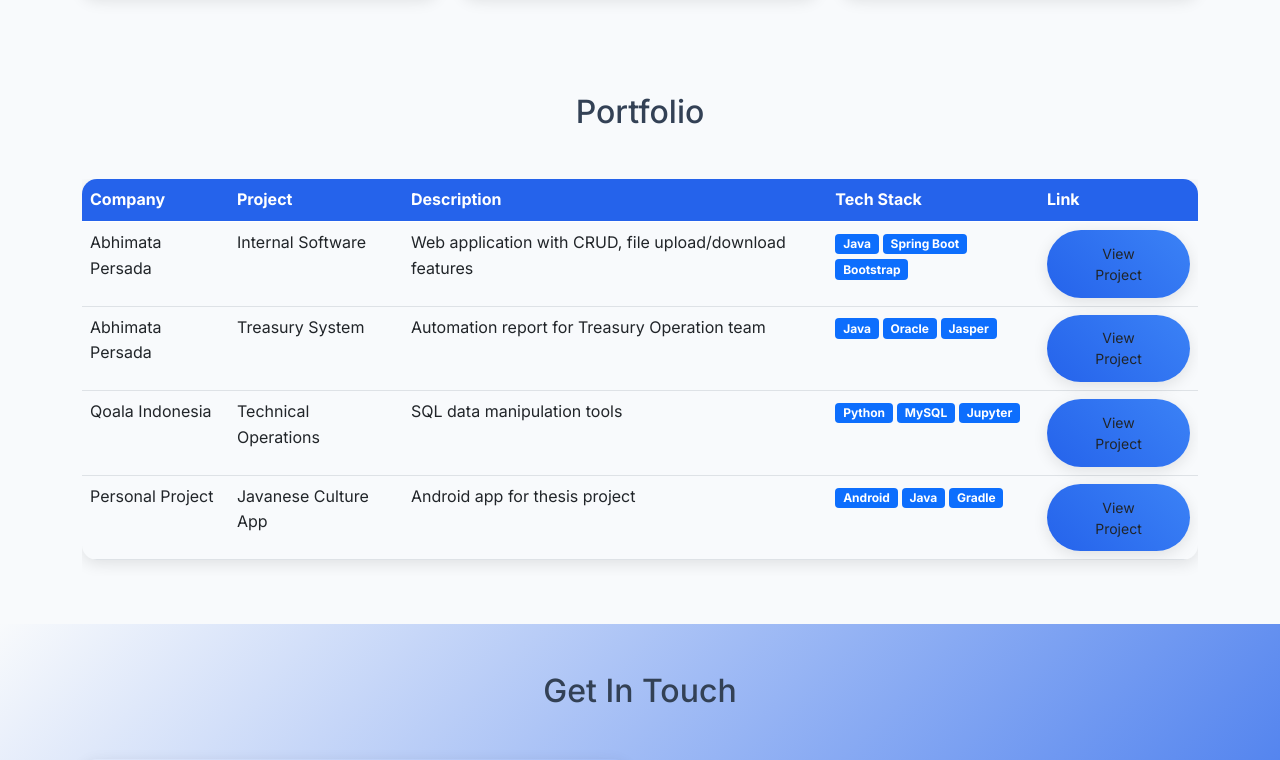
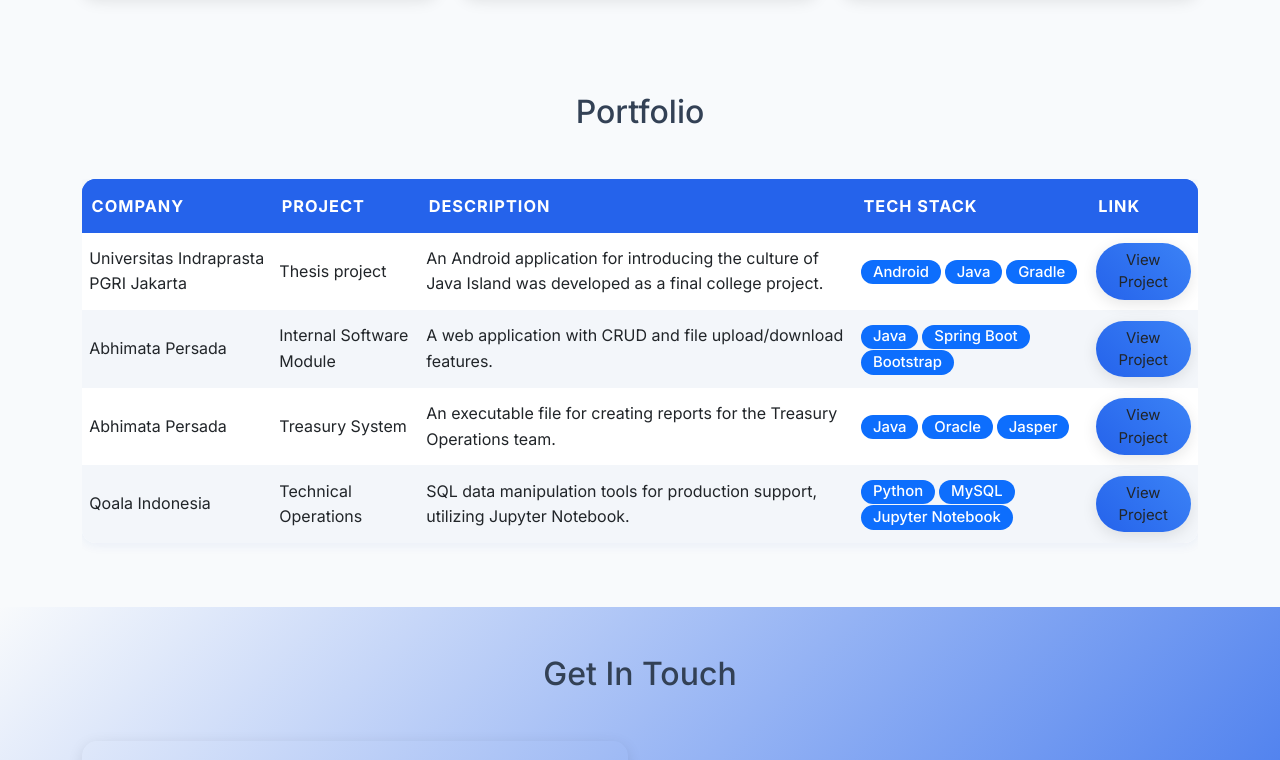
Before and after one commit to rendika445/rendika445.github.io, a plain HTML site: page index.html in a window 1280 px wide. Shown: the part 1330-2090 px from the top of the page. Drawn offline with nearby package versions, Linux system fonts and the light colour scheme.

Commit message:
Update project description, add new logo, and general improvements

```diff
--- a/index.html
+++ b/index.html
@@ -113,8 +113,7 @@
                 <!-- Project Card 3 -->
                 <div class="col-md">
                     <div class="card bg-light text-dark">
-                        <img src="/images/portfolio.svg" class="card-img-top" alt="Personal Projects" loading="lazy"
-                            width="400" height="200">
+                        <img src="/images/universitas-indraprasta-pgri-logo.png" class="card-img-top project-logo" alt="Universitas Indraprasta PGRI Logo" loading="lazy" width="400" height="200">
                         <div class="card-body">
                             <h5 class="card-title fw-bold">Personal Projects</h5>
                             <h6 class="card-subtitle mb-2 text-muted">Android Development</h6>
@@ -140,7 +139,7 @@
         <div class="container">
             <h2 class="text-center mb-5">Portfolio</h2>
             <div class="table-responsive">
-                <table class="table">
+                <table class="table portfolio-table">
                     <thead>
                         <tr>
                             <th>Company</th>
@@ -153,42 +152,34 @@
                     <tbody>
                         <!-- Portfolio Item 1 -->
                         <tr>
-                            <td>Abhimata Persada</td>
-                            <td>Internal Software</td>
-                            <td>Web application with CRUD, file upload/download features</td>
-                            <td><span class="badge bg-primary me-1">Java</span><span
-                                    class="badge bg-primary me-1">Spring Boot</span><span
-                                    class="badge bg-primary">Bootstrap</span></td>
+                            <td>Universitas Indraprasta PGRI Jakarta</td>
+                            <td>Thesis project</td>
+                            <td>An Android application for introducing the culture of Java Island was developed as a final college project. </td>
+                            <td><span class="badge bg-primary me-1">Android</span><span class="badge bg-primary me-1">Java</span><span class="badge bg-primary">Gradle</span></td>
                             <td><a href="https://rendika445.github.io/" class="btn tombol btn-sm">View Project</a></td>
                         </tr>
                         <!-- Portfolio Item 2 -->
                         <tr>
                             <td>Abhimata Persada</td>
-                            <td>Treasury System</td>
-                            <td>Automation report for Treasury Operation team</td>
-                            <td><span class="badge bg-primary me-1">Java</span><span
-                                    class="badge bg-primary me-1">Oracle</span><span
-                                    class="badge bg-primary">Jasper</span></td>
+                            <td>Internal Software Module</td>
+                            <td>A web application with CRUD and file upload/download features.</td>
+                            <td><span class="badge bg-primary me-1">Java</span><span class="badge bg-primary me-1">Spring Boot</span><span class="badge bg-primary">Bootstrap</span></td>
                             <td><a href="https://rendika445.github.io/" class="btn tombol btn-sm">View Project</a></td>
                         </tr>
                         <!-- Portfolio Item 3 -->
                         <tr>
-                            <td>Qoala Indonesia</td>
-                            <td>Technical Operations</td>
-                            <td>SQL data manipulation tools</td>
-                            <td><span class="badge bg-primary me-1">Python</span><span
-                                    class="badge bg-primary me-1">MySQL</span><span
-                                    class="badge bg-primary">Jupyter</span></td>
+                            <td>Abhimata Persada</td>
+                            <td>Treasury System</td>
+                            <td>An executable file for creating reports for the Treasury Operations team.</td>
+                            <td><span class="badge bg-primary me-1">Java</span><span class="badge bg-primary me-1">Oracle</span><span class="badge bg-primary">Jasper</span></td>
                             <td><a href="https://rendika445.github.io/" class="btn tombol btn-sm">View Project</a></td>
                         </tr>
                         <!-- Portfolio Item 4 -->
                         <tr>
-                            <td>Personal Project</td>
-                            <td>Javanese Culture App</td>
-                            <td>Android app for thesis project</td>
-                            <td><span class="badge bg-primary me-1">Android</span><span
-                                    class="badge bg-primary me-1">Java</span><span
-                                    class="badge bg-primary">Gradle</span></td>
+                            <td>Qoala Indonesia</td>
+                            <td>Technical Operations</td>
+                            <td>SQL data manipulation tools for production support, utilizing Jupyter Notebook.</td>
+                            <td><span class="badge bg-primary me-1">Python</span><span class="badge bg-primary me-1">MySQL</span><span class="badge bg-primary">Jupyter Notebook</span></td>
                             <td><a href="https://rendika445.github.io/" class="btn tombol btn-sm">View Project</a></td>
                         </tr>
                     </tbody>
```
Also changed, not shown: images/universitas-indraprasta-pgri-logo.png (added).
